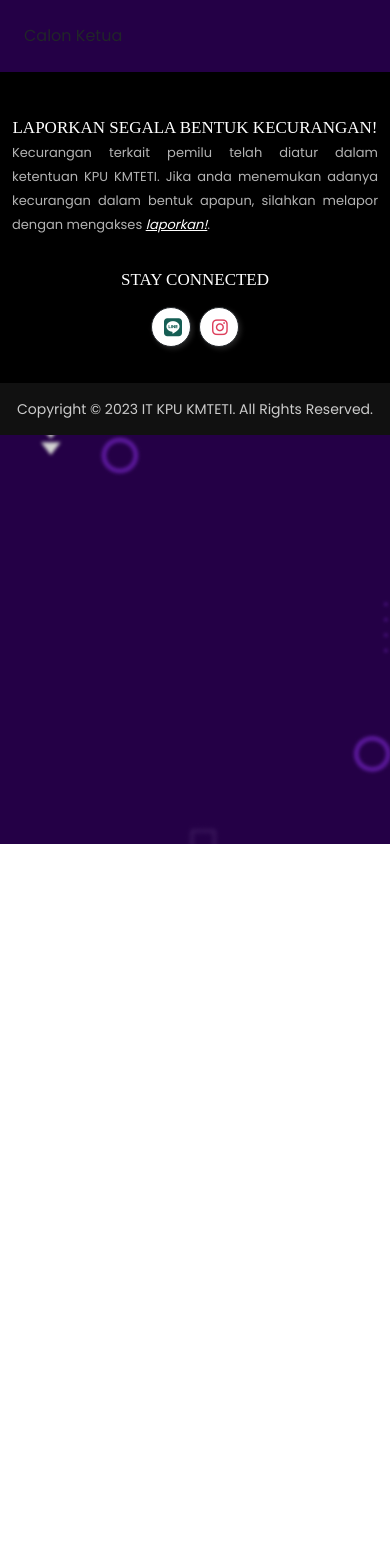
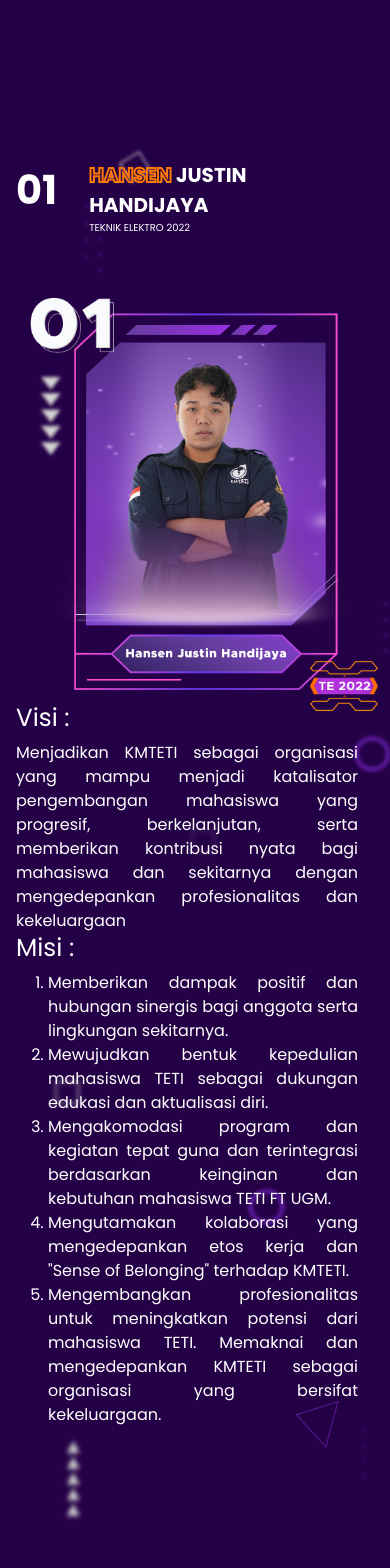
Before and after one commit to TETRONICA-WEB-2023/website, a Next.js app: page /caket in a window 390 px wide. Shown: the top 1568 px of the page. Before the commit the page ends 844 px from the top, so only its background shows below. Built offline with nearby package versions, Linux system fonts and the light colour scheme; no server answers; the database is empty; a web font is replaced by a local one.

Commit message:
add candidates page

```diff
--- /dev/null
+++ b/app/caket/caket.css
@@ -0,0 +1,188 @@
+.caket-margin {
+    margin-top: 10rem;
+}
+
+.header-text-caket {
+-webkit-text-fill-color: transparent;
+-webkit-text-stroke: 2px var(--orange1);
+}
+
+.container-calon-1-caket,
+.container-calon-2-caket,
+.container-calon-3-caket {
+  display: flex;
+  /* background-color: aqua; */
+  color: white;
+  margin: 5rem;
+  margin-top: 5rem;
+}
+.container-calon-1-caket,
+.container-calon-3-caket {
+  justify-content: start;
+  margin-left: 7rem;
+}
+.container-calon-2-caket {
+  justify-content: end;
+  text-align: right;
+  /* margin-right: 3rem; */
+}
+.urutan {
+  font-size: 80px;
+  font-weight: bold;
+}
+.nama-calon {
+  font-size: 55px;
+  font-weight: bold;
+  margin: 2rem;
+  margin-top: auto;
+}
+.jurusan {
+  font-size: 20px;
+  font-weight: 400;
+}
+.visi-misi-1,
+.visi-misi-2,
+.visi-misi-3 {
+  color: white;
+  width: 50%;
+  text-align: justify;
+  margin-bottom: 7rem;
+  font-size: medium;
+}
+
+.visi-misi-1, .visi-misi-3 {
+  margin-left: 3rem;
+  margin-top: -2.5rem;
+}
+
+.visi-misi-2 {
+  margin-right: 3rem;
+  margin-top: -2.5rem;
+}
+
+.container-visi-misi-1,
+.container-visi-misi-3 {
+  /* background-color: red; */
+  height: fit-content;
+  display: flex;
+  justify-content: space-between;
+  margin: 5rem;
+  margin-right: 10rem;
+}
+.container-visi-misi-2 {
+  /* background-color: red; */
+  height: fit-content;
+  display: flex;
+  justify-content: space-between;
+  margin: 5rem;
+  margin-left: 10rem;
+  margin-right: 10rem;
+}
+
+.foto-calon-caket img {
+    width: 350px;
+}
+
+@media (width<1025px) {
+    body {
+      font-size: 65%;
+    }
+    img {
+      width: 250px;
+      justify-content: center;
+    }
+    .urutan {
+      font-size: 60px;
+      font-weight: bold;
+    }
+    .nama-calon {
+      font-size: 35px;
+      font-weight: bold;
+      margin: 2rem;
+      margin-top: auto;
+    }
+    .jurusan {
+      font-size: 15px;
+      font-weight: 400;
+    }
+    .container-visi-misi-1,
+    .container-visi-misi-2,
+    .container-visi-misi-3 {
+      /* background-color: red; */
+      height: fit-content;
+      display: flex;
+      justify-content: space-between;
+      margin: 1.5rem;
+    }
+    .visi-misi-1,
+    .visi-misi-2,
+    .visi-misi-3 {
+      color: white;
+      width: 100%;
+      text-align: justify;
+      margin-left: -1rem;
+      margin-top: -2.5rem;
+    }
+  }
+
+  @media (width < 600px){
+      body{
+          font-size: 55%;
+      }
+      .container-calon-1-caket,
+      .container-calon-2-caket,
+      .container-calon-3-caket {
+      display: flex;
+      justify-content: center;
+      /* background-color: aqua; */
+      color: white;
+      margin: 1rem;
+      width: auto;
+      }
+      .container-calon-2-caket{
+          flex-direction: row-reverse;
+          margin-right: 0rem;
+          justify-content: center;
+          text-align: left;
+          /* margin-left: 0rem; */
+      }
+      .urutan {
+          font-size: 40px;
+          font-weight: bold;
+        }
+      .nama-calon {
+          font-size: 20px;
+          font-weight: bold;
+          margin: 2rem;
+          margin-top: auto;
+        }
+      .jurusan {
+          font-size: 10px;
+          font-weight: 400;
+        }
+      .container-visi-misi-1,
+      .container-visi-misi-2,
+      .container-visi-misi-3 {
+          /* background-color: red; */
+          height: fit-content;
+          display: flex;
+          flex-direction: column;
+          justify-content: space-between;
+          margin: 1.5rem;
+          margin-right: 1rem;
+          margin-left: 2rem;
+      }
+      .container-visi-misi-1,
+      .container-visi-misi-3{
+          flex-direction: column-reverse;
+      }
+      img{
+          width: 150px;
+      }
+      .foto-calon-caket{
+          display: flex;
+          justify-content: center;
+          margin-bottom: 2rem;
+
+      }
+    }
--- a/app/caket/page.jsx
+++ b/app/caket/page.jsx
@@ -1,8 +1,77 @@
 import React from 'react'
+import './caket.css'
 
 const page = () => {
   return (
-    <div className='p-4'>Calon Ketua</div>
+    <div class="caket-margin">
+    <div class="container-calon-1-caket">
+      <div class="urutan">01</div>
+      <div class="nama-calon">
+        <span class="header-text-caket">HANSEN</span> JUSTIN HANDIJAYA<br />
+        <div class="jurusan">TEKNIK ELEKTRO 2022</div>
+      </div>
+    </div>
+    <div class="container-visi-misi-1">
+      <div class="visi-misi-1">
+        <h2>Visi :</h2>
+        Menjadikan KMTETI sebagai organisasi yang mampu menjadi katalisator pengembangan mahasiswa yang progresif, berkelanjutan, serta memberikan kontribusi nyata bagi mahasiswa dan sekitarnya dengan mengedepankan profesionalitas dan
+        kekeluargaan
+        <h2>Misi :</h2>
+        <ol>
+          <li>Memberikan dampak positif dan hubungan sinergis bagi anggota serta lingkungan sekitarnya.</li>
+          <li>Mewujudkan bentuk kepedulian mahasiswa TETI sebagai dukungan edukasi dan aktualisasi diri.</li>
+          <li>Mengakomodasi program dan kegiatan tepat guna dan terintegrasi berdasarkan keinginan dan kebutuhan mahasiswa TETI FT UGM.</li>
+          <li>Mengutamakan kolaborasi yang mengedepankan etos kerja dan &quot;Sense of Belonging&quot; terhadap KMTETI.</li>
+          <li>Mengembangkan profesionalitas untuk meningkatkan potensi dari mahasiswa TETI. Memaknai dan mengedepankan KMTETI sebagai organisasi yang bersifat kekeluargaan.</li>
+        </ol>
+      </div>
+      <div class="foto-calon-caket"><img src="kandidat/calon1.png" alt="" /></div>
+    </div>
+    <div class="container-calon-2-caket">
+      <div class="nama-calon">
+      <span class="header-text-caket">PIJAR</span>WIDYANARA ANDHITA HERMAWAN<br />
+        <div class="jurusan">TEKNOLOGI INFORMASI 2022</div>
+      </div>
+      <div class="urutan">02</div>
+    </div>
+    <div class="container-visi-misi-2">
+      <div class="foto-calon-caket"><img src="kandidat/calon2.png" alt="" /></div>
+      <div class="visi-misi-2">
+        <h2>Visi :</h2>
+        Membina lingkungan yang dinamis dan inklusif yang memberdayakan mahasiswa agar unggul dalam studi mereka dan tetap menjunjung integritas. Selain itu, dapat memfasilitasi kesempatan jaringan, workshop, dan seminar yang akan meningkatkan pengalaman pendidikan bagi setiap anggota.
+        <h2>Misi :</h2>
+        <ol>
+          <li>Meningkatkan inovasi, kolaborasi, dan pembelajaran berkelanjutan dalam himpunan kami.</li>
+          <li>Membangun hubungan yang erat antara mahasiswa dan dosen agar tercipta lingkungan akademik yang terbuka dan saling mendukung.</li>
+          <li>Mengadakan kegiatan pengembangan diri dan kompetisi di antara anggota KMTETI untuk mendorong pertumbuhan pribadi yang profesional.</li>
+          <li>Mendukung inisiatif proyek bersama antara mahasiswa antar angkatan untuk industri guna memberikan pengalaman dunia yang nyata kepada anggota KMTETI.</li>
+          <li>Menggalang kolaborasi antarprodi di dalam Fakultas Teknik maupun fakultas lain guna memperluas wawasan dan keterampilan lintas disiplin yang dinamis.</li>
+        </ol>
+      </div>
+    </div>
+    <div class="container-calon-3-caket">
+      <div class="urutan">03</div>
+      <div class="nama-calon">
+        BAGAS <span class="header-text-caket">PUJANG</span>KORO<br />
+        <div class="jurusan">TEKNIK ELEKTRO 2022</div>
+      </div>
+    </div>
+    <div class="container-visi-misi-3">
+      <div class="visi-misi-3">
+        <h2>Visi :</h2>
+        Menjadikan KMTETI UGM sebagai wadah aspirasi yang berprinsip DIGITAL (Disiplin, Giat, dan Total), berelasi luas, dan inovatif dengan menjaga konsistensi tanggung jawab dalam berorganisasi serta memelihara keharmonisan dan kekeluargaan sesama mahasiswa DTETI.
+        <h2>Misi :</h2>
+        <ol>
+          <li>Meningkatkan kinerja organisasi dengan sikap kebersamaan dan tanpa terjadi kesenjangan di antara mahasiswa KMTETI.</li>
+          <li>Menerapkan prinsip DIGITAL (Disiplin, Giat, dan Total) agar tercipta karakter yang bertanggung jawab dan konsisten berorganisasi.</li>
+          <li>Mewadahi, memproses, dan melaksanakan aspirasi mahasiswa DTETI.</li>
+          <li>Meningkatkan kerjasama dan membangun relasi dengan berbagai pihak baik internal maupun eksternal KMTETI.</li>
+          <li>Mendorong mahasiswa KMTETI untuk selalu kreatif, adaptif, dan inovatif.</li>
+        </ol>
+      </div>
+      <div class="foto-calon-caket"><img src="kandidat/calon3.png" width="" alt="" /></div>
+    </div>
+    </div>
   )
 }
 
--- a/app/components/Footer.jsx
+++ b/app/components/Footer.jsx
@@ -16,8 +16,8 @@
             Kecurangan terkait pemilu telah diatur dalam ketentuan KPU KMTETI. Jika anda menemukan adanya kecurangan dalam bentuk apapun, silahkan melapor dengan mengakses <Link href="/laporkan">laporkan!</Link>.
           </p>
         </div>
-        <div className="col-md-2 col-sm-6 d-grid col-2 mx-auto">
-        </div>
+        {/* <div className="col-md-2 col-sm-6 d-grid col-2 mx-auto">
+        </div> */}
         <div className="col-md-4 col-sm-6 bagtwo">
         <span className="gotham heading">STAY CONNECTED</span>
           <div className="col-md-12 ">
--- a/app/components/Navbar.css
+++ b/app/components/Navbar.css
@@ -33,6 +33,10 @@
 
 .nav-link-cust:hover {
   color: #bebebe;
+}
+
+::marker {
+  display: none;
 }
 
 .user-btn {
--- a/app/components/Navbar.jsx
+++ b/app/components/Navbar.jsx
@@ -1,3 +1,4 @@
+
 import React, { useState, useEffect } from "react";
 import Link from "next/link";
 import Image from 'next/image';
@@ -90,11 +91,9 @@
           </div>
         </div>
         {loading ? null : !user ? (
-          <li className="nav-item">
-            <a className="nav-link-cust" onClick={handleSignIn} role="button" aria-expanded="false">
+            <a className="nav-link-cust user-btn" onClick={handleSignIn} role="button">
               Login
             </a>
-          </li>
         ) : (
           <div className="nav-item dropdown py-2">
           <a className="nav-link-cust user-btn dropdown-toggle" href="#" role="button" data-bs-toggle="dropdown" aria-expanded="false">
```
